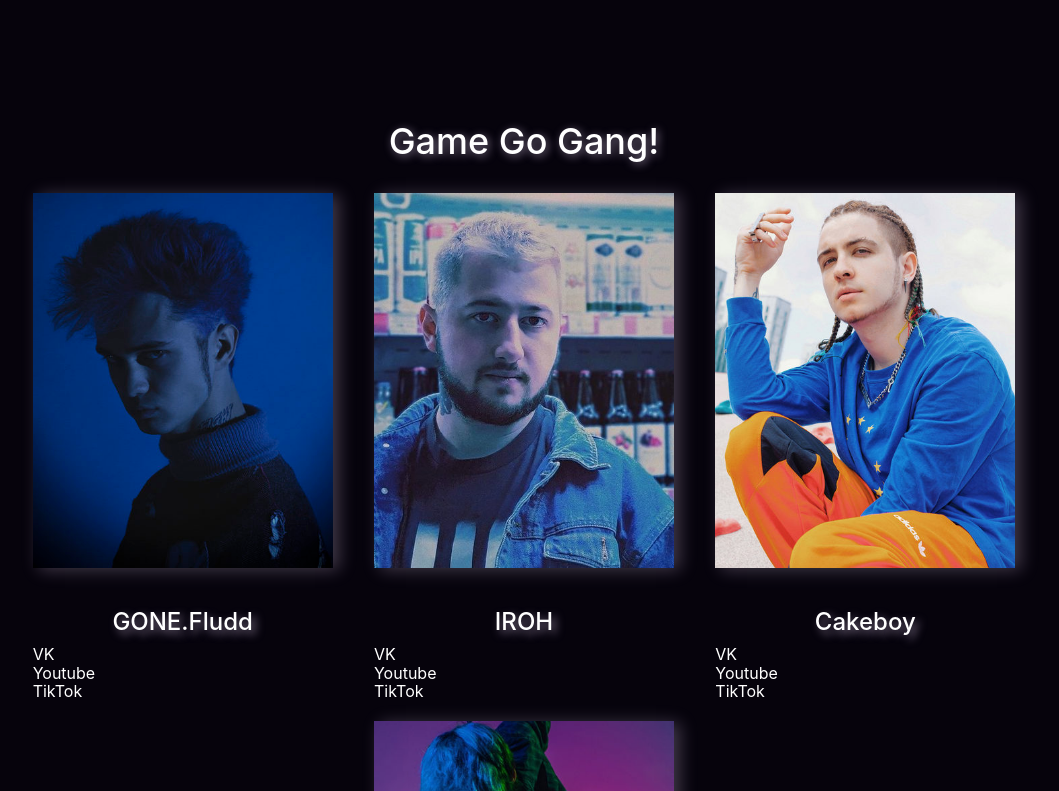
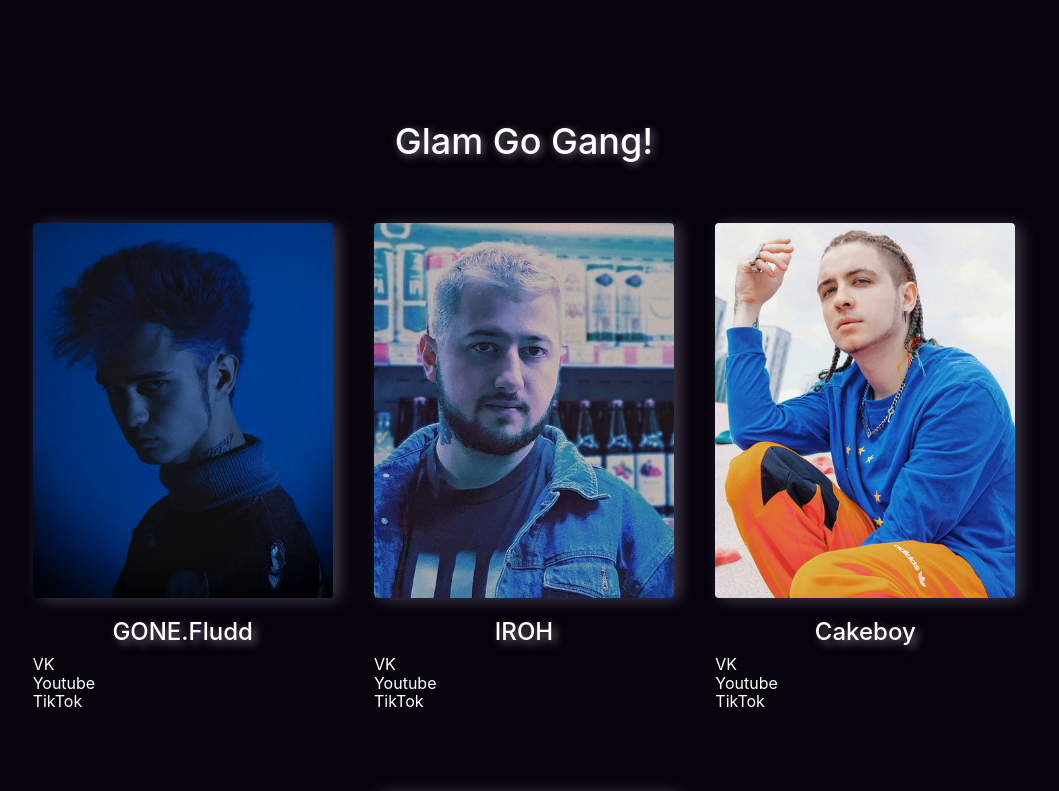
Before and after one commit to Dimmazz/glam-go-gang-react, a React (Create React App) app: page / in a window 1280 px wide. Shown: the part 2089-2880 px from the top of the page, without its empty margins (116-1175 px from the left). Built offline with nearby package versions, Linux system fonts and the light colour scheme.

Commit message:
[General changes] Update about, footer, music

```diff
--- a/src/components/About/About.js
+++ b/src/components/About/About.js
@@ -10,7 +10,7 @@ export default function About(props) {
 
     return (
         <section className="about container">
-            <h2 className="about_title">Game Go Gang!</h2>
+            <h2 className="about_title">Glam Go Gang!</h2>
             <div className="about__inner">
                 <div className="about__card">
                     <div className="card__preview" style={{ backgroundImage: `url(${imgGoneFludd})`}}>
--- a/src/components/About/About.scss
+++ b/src/components/About/About.scss
@@ -21,12 +21,14 @@
 .about__card {
     max-width: 300px;
 
-    margin: 10px 20px;
+    margin: 40px 20px;
 }
 
 .card__preview {
     width: 300px;
     height: 375px;
+
+    border-radius: 4px;
 
     box-shadow: 6px 2px 16px 0px #f2ddff40;
 
@@ -34,10 +36,8 @@
     background-position: center;
     background-size: cover;
 
-    margin-bottom: 40px;
+    margin-bottom: 20px;
 }
-
-// .card__img{}
 
 .card__name {
     text-shadow: 4px 4px 8px #f2ddff80;
--- a/src/components/Footer/Footer.js
+++ b/src/components/Footer/Footer.js
@@ -4,7 +4,7 @@ import React from "react";
 export default function Footer(params) {
 
   const getYear = () => {
-    let time = new Date()
+    const time = new Date()
     return time.getFullYear()
   }
 
--- a/src/components/Music/Music.scss
+++ b/src/components/Music/Music.scss
@@ -17,6 +17,10 @@
 .cover__img{
     border-radius: 4px;
     box-shadow: -12px -6px 16px 0px #f2ddff80;
+    user-select: none;
+    -ms-user-select: none;
+    -moz-user-select: none;
+    -webkit-user-select: none;
 }
 
 
```
